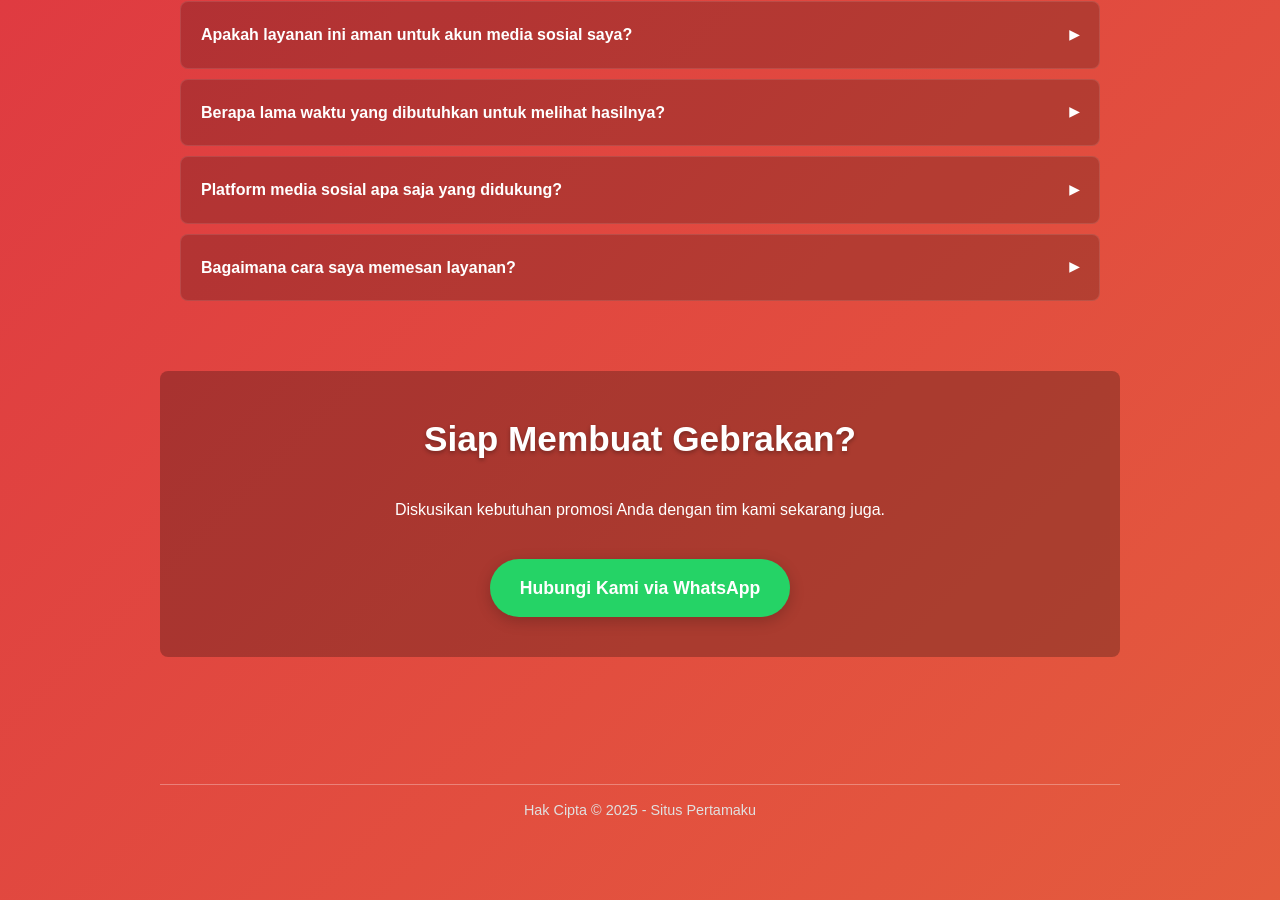
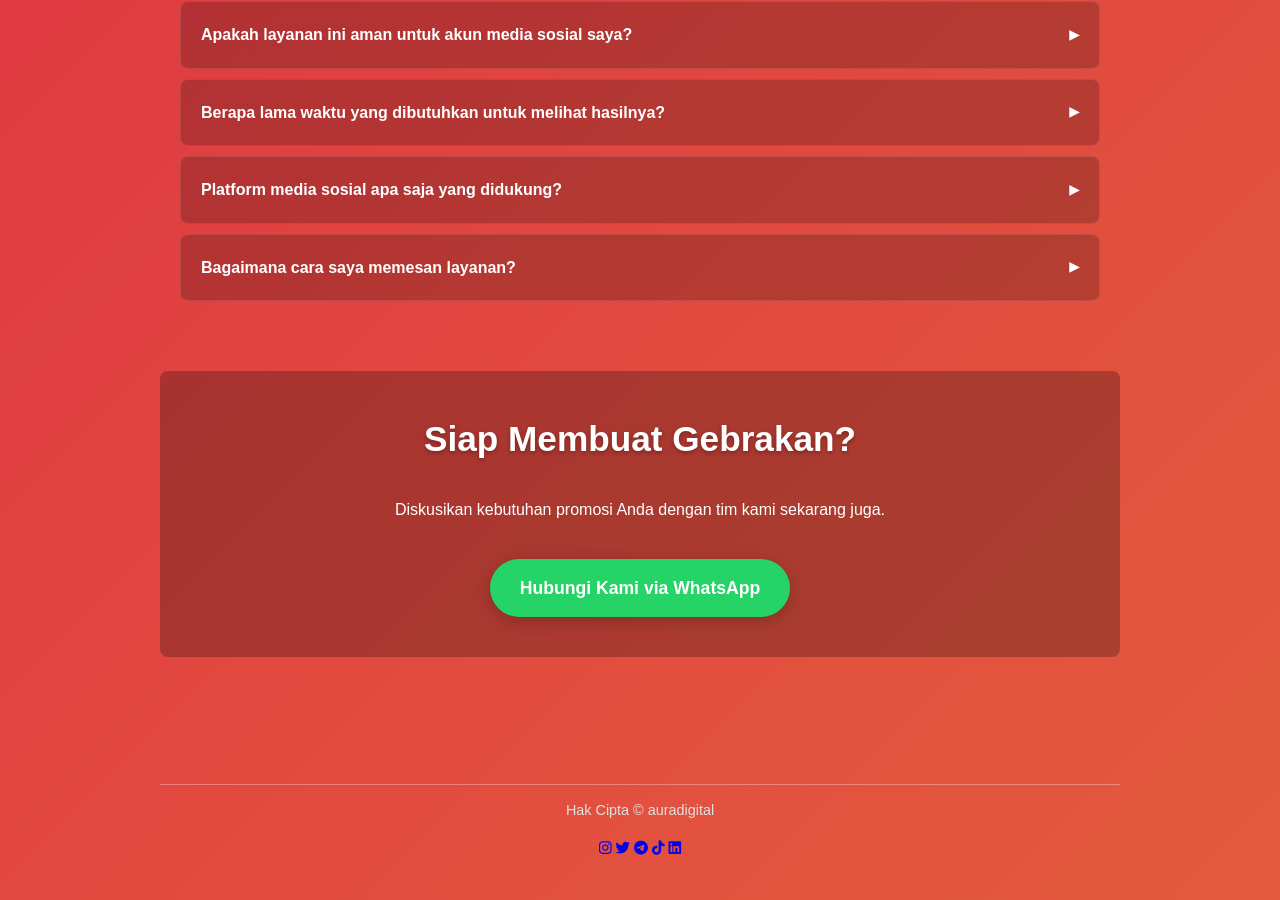
Before and after one commit to AzkaAtta/azkaatta.github.io, a Jekyll site: the page built from index.html, in a window 1280 px wide and 900 px high, scrolled down 2212 px. Built offline with Jekyll 4.4.1, drawn with Linux system fonts in a browser that asks for light colours; before the commit the page ends 3089 px from its top, so only the background shows below that.

Commit message:
Update default.html

```diff
--- a/_layouts/default.html
+++ b/_layouts/default.html
@@ -4,6 +4,9 @@
     <meta charset="UTF-8">
     <meta name="viewport" content="width=device-width, initial-scale=1.0">
     <link rel="stylesheet" href="/assets/style.css">
+
+    <link rel="stylesheet" href="https://cdnjs.cloudflare.com/ajax/libs/font-awesome/6.5.2/css/all.min.css">
+
     {% seo %}
 </head>
 <body>
@@ -20,7 +23,16 @@
 
     <footer>
         <hr>
-        <p>Hak Cipta &copy; 2025 - {{ site.title }}</p>
+        <p>Hak Cipta &copy; auradigital</p>
+
+        <div class="social-icons">
+          <a href="https://instagram.com/USERNAME_ANDA" target="_blank" aria-label="Instagram"><i class="fab fa-instagram"></i></a>
+          <a href="https://twitter.com/USERNAME_ANDA" target="_blank" aria-label="Twitter"><i class="fab fa-twitter"></i></a>
+          <a href="https://t.me/USERNAME_ANDA" target="_blank" aria-label="Telegram"><i class="fab fa-telegram"></i></a>
+          <a href="https://tiktok.com/@USERNAME_ANDA" target="_blank" aria-label="TikTok"><i class="fab fa-tiktok"></i></a>
+          <a href="https://linkedin.com/in/USERNAME_ANDA" target="_blank" aria-label="LinkedIn"><i class="fab fa-linkedin"></i></a>
+        </div>
+
     </footer>
 
     {% raw %}
```
